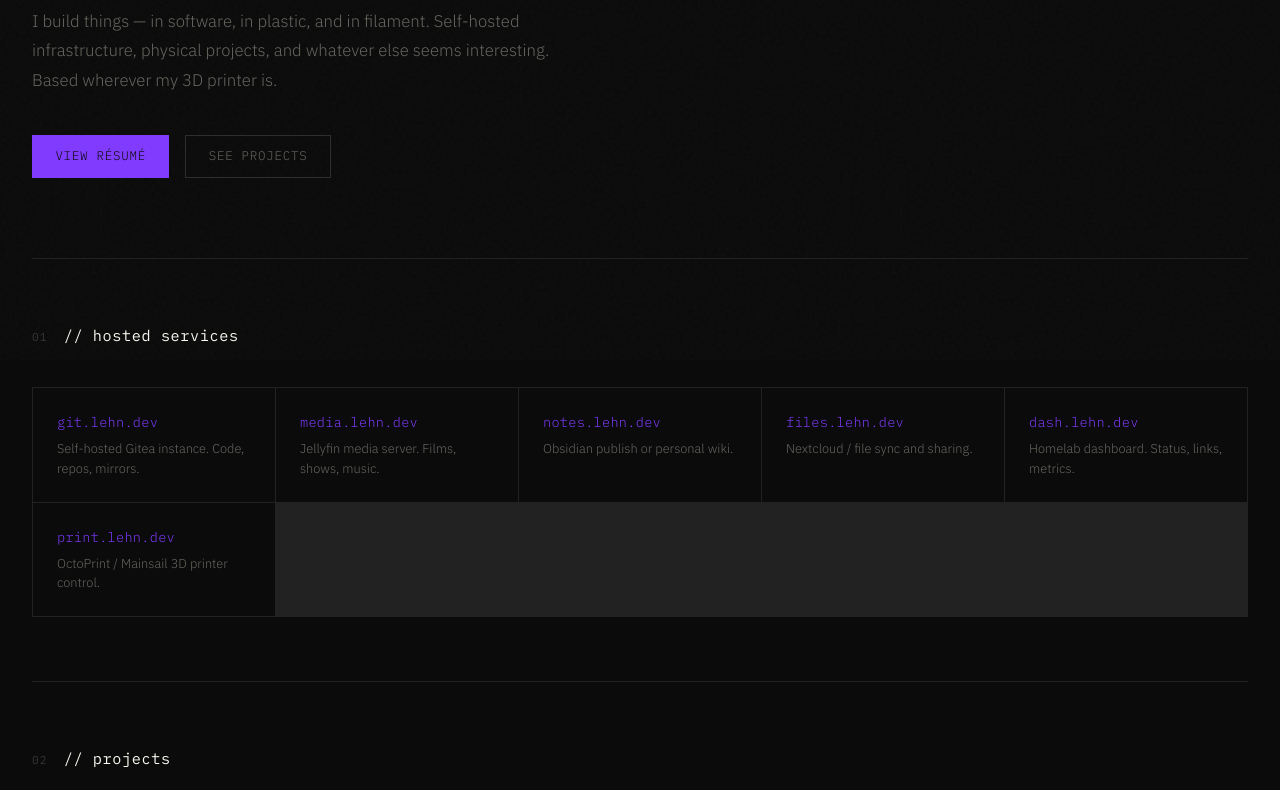
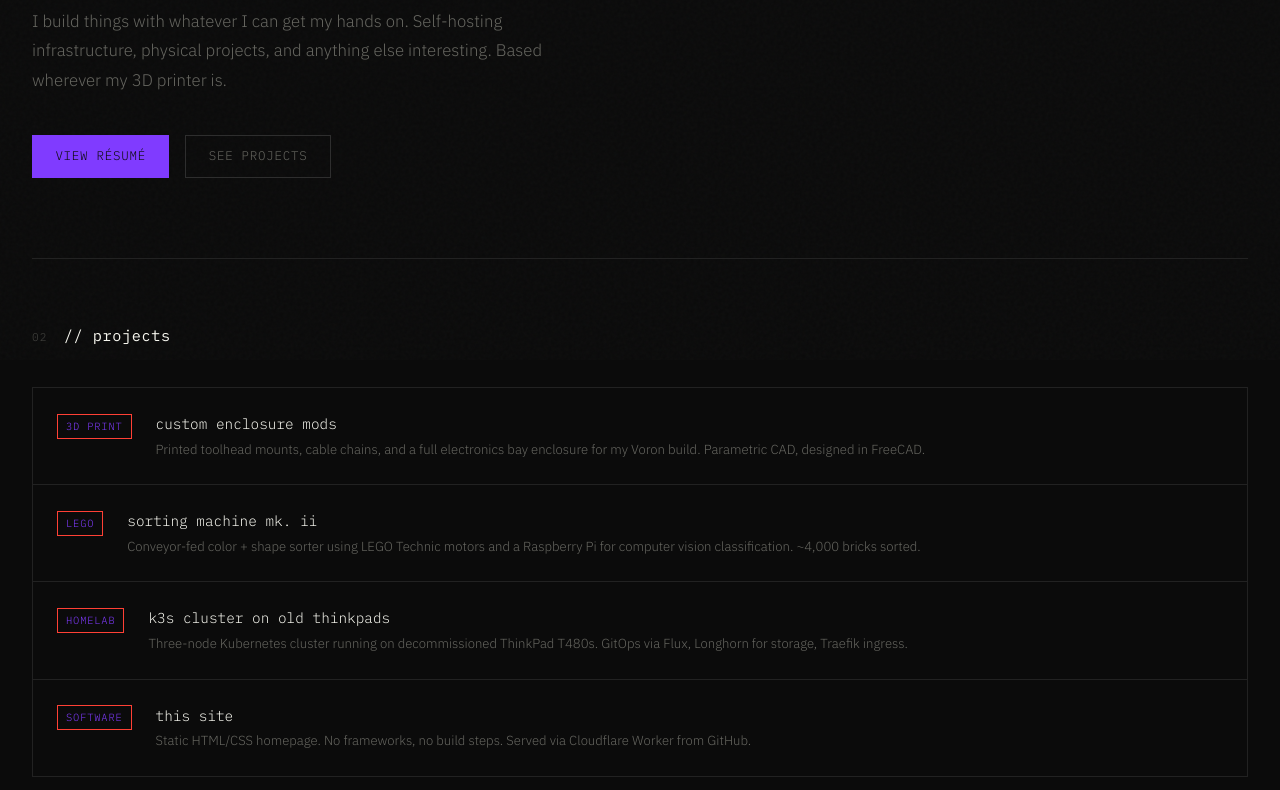
Before and after one commit to vindictivebanana/lehn.dev-homepage-v2, a website: page index.html in a window 1280 px wide. Shown: the part 440-1230 px from the top of the page. Drawn offline with Linux system fonts and the light colour scheme.

Commit message:
removed blinking cursor and services section from homepage

```diff
--- a/index.html
+++ b/index.html
@@ -34,71 +34,21 @@
     </ul>
   </nav>
 
-  <!-- ─── hero ─────────────────────────────────────────── -->
+  <!-------hero------->
   <div class="hero">
-    <div class="hero-label">available for work</div>
-    <h1>maker.<br>builder.<br><span>engineer</span>.<span class="cursor"></span></h1>
+    <div class="hero-label">Probably not available for work</div>
+    <h1>maker<br>builder<br><span>engineer</span></h1>
     <p class="hero-bio">
-      I build things — in software, in plastic, and in filament. Self-hosted
-      infrastructure, physical projects, and whatever else seems interesting.
+      I build things with whatever I can get my hands on. Self-hosting infrastructure, physical projects, and anything else interesting.
       Based wherever my 3D printer is.
     </p>
     <div class="hero-cta">
       <a href="#about" class="btn btn-primary">view résumé</a>
-      <a href="#projects" class="btn btn-ghost">see projects</a>
+      <a href="/projects" class="btn btn-ghost">see projects</a>
     </div>
   </div>
 
-  <!-- ─── services ─────────────────────────────────────── -->
-  <section id="services">
-    <div class="section-header">
-      <span class="section-label">01</span>
-      <h2>// hosted services</h2>
-    </div>
-    <div class="services-grid">
-
-      <!-- Add / remove cards to match your actual subdomains -->
-
-      <a href="https://git.lehn.dev" class="service-card">
-        <div class="service-arrow">↗</div>
-        <div class="service-name">git.lehn.dev</div>
-        <div class="service-desc">Self-hosted Gitea instance. Code, repos, mirrors.</div>
-      </a>
-
-      <a href="https://media.lehn.dev" class="service-card">
-        <div class="service-arrow">↗</div>
-        <div class="service-name">media.lehn.dev</div>
-        <div class="service-desc">Jellyfin media server. Films, shows, music.</div>
-      </a>
-
-      <a href="https://notes.lehn.dev" class="service-card">
-        <div class="service-arrow">↗</div>
-        <div class="service-name">notes.lehn.dev</div>
-        <div class="service-desc">Obsidian publish or personal wiki.</div>
-      </a>
-
-      <a href="https://files.lehn.dev" class="service-card">
-        <div class="service-arrow">↗</div>
-        <div class="service-name">files.lehn.dev</div>
-        <div class="service-desc">Nextcloud / file sync and sharing.</div>
-      </a>
-
-      <a href="https://dash.lehn.dev" class="service-card">
-        <div class="service-arrow">↗</div>
-        <div class="service-name">dash.lehn.dev</div>
-        <div class="service-desc">Homelab dashboard. Status, links, metrics.</div>
-      </a>
-
-      <a href="https://print.lehn.dev" class="service-card">
-        <div class="service-arrow">↗</div>
-        <div class="service-name">print.lehn.dev</div>
-        <div class="service-desc">OctoPrint / Mainsail 3D printer control.</div>
-      </a>
-
-    </div>
-  </section>
-
-  <!-- ─── projects ─────────────────────────────────────── -->
+  <!-------projects------->
   <section id="projects">
     <div class="section-header">
       <span class="section-label">02</span>
@@ -106,12 +56,7 @@
     </div>
     <div class="projects-list">
 
-      <!--
-        To add a project photo, put a WebP in /assets/img/projects/
-        and add an <img> tag like:
-          <img src="/assets/img/projects/voron.webp" alt="Voron enclosure" class="project-img">
-        Place it between the .project-tag and .project-content divs.
-      -->
+      <!-- To add a project photo, put a WebP in /assets/img/projects/ and add an <img> tag like: <img src="/assets/img/projects/voron.webp" alt="Voron enclosure" class="project-img"> Place it between the .project-tag and .project-content divs. -->
 
       <div class="project-item">
         <span class="project-tag">3d print</span>
@@ -148,7 +93,7 @@
     </div>
   </section>
 
-  <!-- ─── about / résumé ───────────────────────────────── -->
+  <!-------about / résumé------->
   <section id="about">
     <div class="section-header">
       <span class="section-label">03</span>
@@ -207,7 +152,7 @@
     </div>
   </section>
 
-  <!-- ─── footer / contact ─────────────────────────────── -->
+  <!-------footer / contact------->
   <footer id="contact">
     <div class="footer-inner">
       <div class="footer-contact">
```
